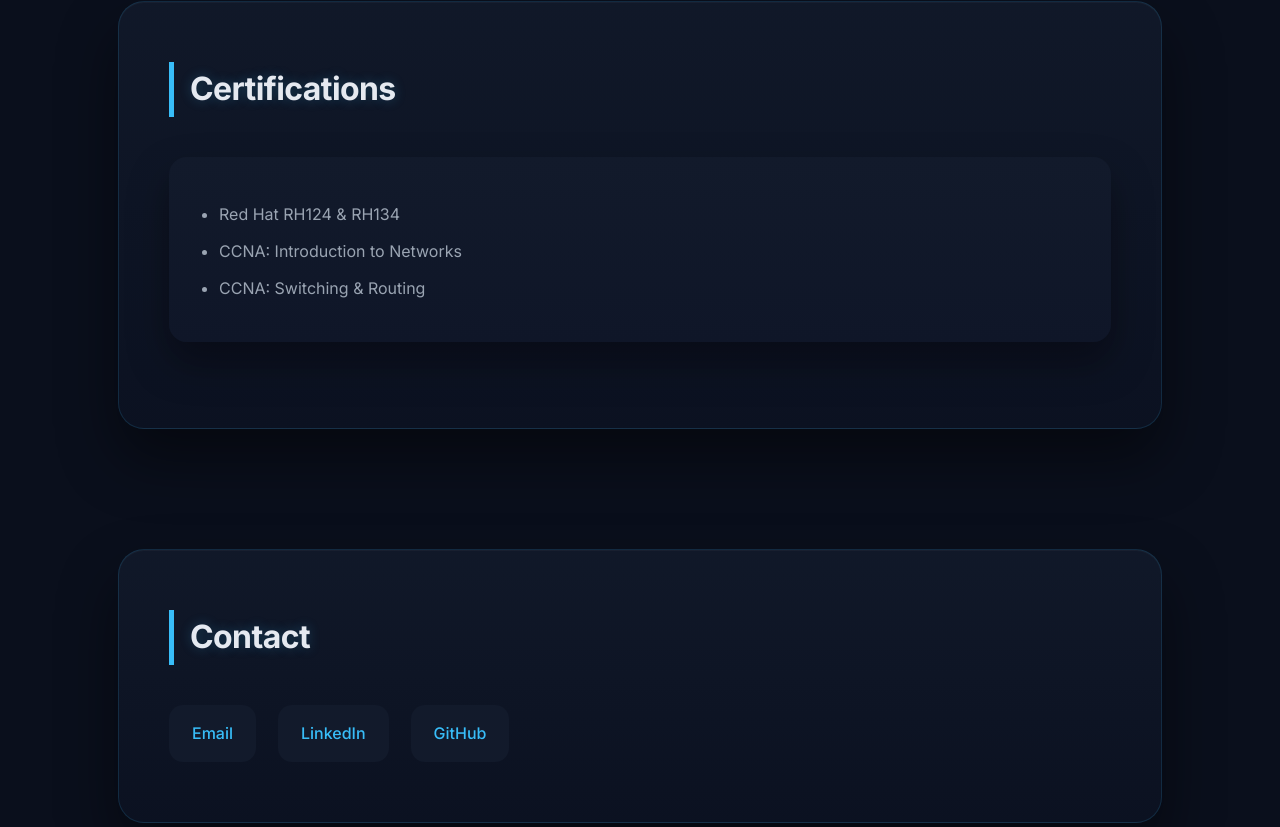
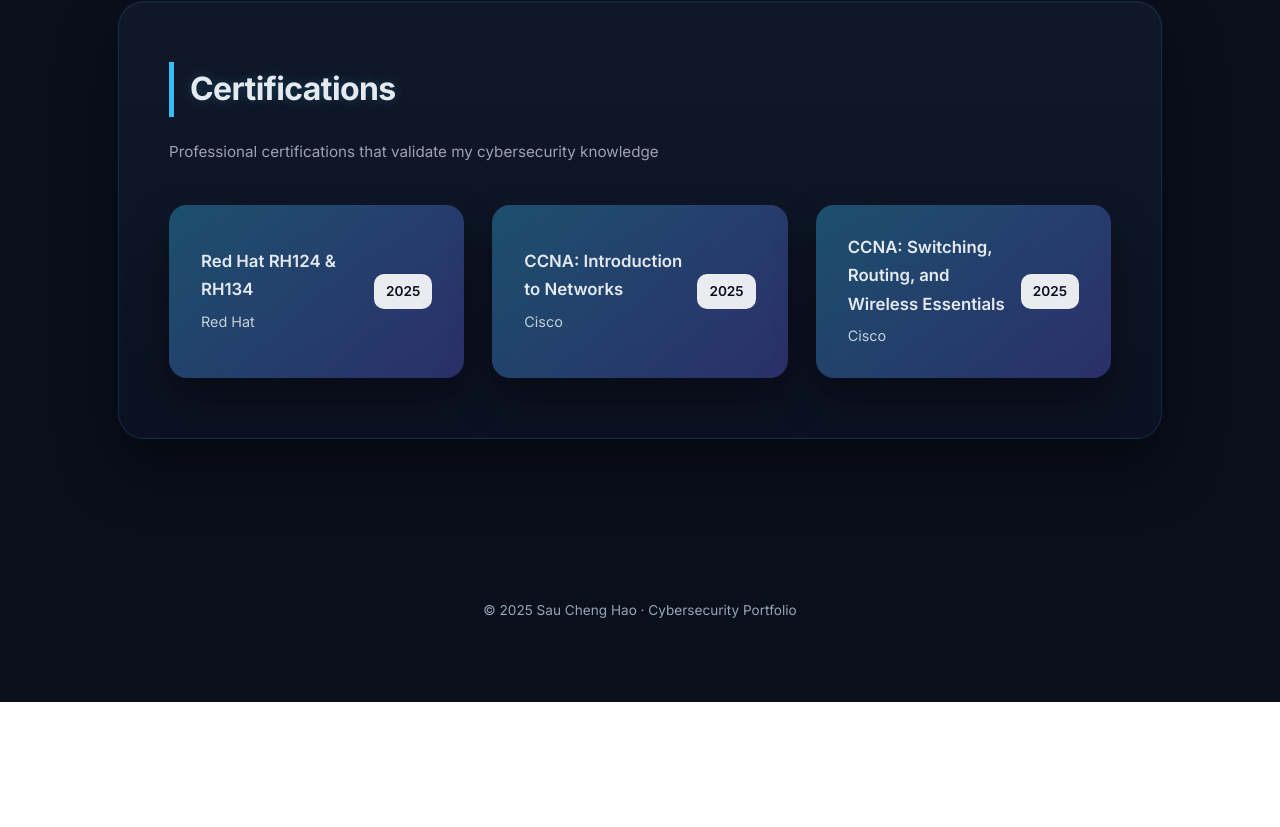
Before and after one commit to butwhytho098/butwhytho098.github.io, a plain HTML site: page index.html in a window 1280 px wide. Shown: the part 3728-4555 px from the top of the page. After the commit the page ends 4430 px from the top, so only its background shows below. Drawn offline with Linux system fonts and the light colour scheme.

Commit message:
Add certifications section with grid layout
Added a certifications section with a grid layout for displaying certification cards.

```diff
--- a/index.html
+++ b/index.html
@@ -165,6 +165,60 @@
       backdrop-filter: blur(8px);
   }
 
+    /* Certifications Section */
+  .section-subtitle {
+    margin-top: -18px;
+    margin-bottom: 40px;
+    color: var(--muted);
+    font-size: 0.95rem;
+  }
+
+  .cert-grid {
+    display: grid;
+    grid-template-columns: repeat(auto-fit, minmax(260px, 1fr));
+    gap: 28px;
+  }
+
+  .cert-card {
+    display: flex;
+    justify-content: space-between;
+    align-items: center;
+    padding: 28px 32px;
+    border-radius: 18px;
+    background: linear-gradient(
+      135deg,
+      rgba(56,189,248,0.35),
+      rgba(99,102,241,0.35)
+    );
+    box-shadow: 0 20px 40px rgba(0,0,0,0.35);
+    transition: transform 0.35s ease, box-shadow 0.35s ease;
+  }
+
+  .cert-card:hover {
+    transform: translateY(-6px);
+    box-shadow: 0 28px 60px rgba(0,0,0,0.45);
+  }
+
+  .cert-card h4 {
+    font-size: 1.05rem;
+    font-weight: 600;
+    margin-bottom: 4px;
+  }
+
+  .cert-card span {
+    font-size: 0.9rem;
+    color: rgba(255,255,255,0.75);
+  }
+
+  .cert-year {
+    background: rgba(255,255,255,0.9);
+    color: #0a0f1c;
+    font-size: 0.85rem;
+    font-weight: 600;
+    padding: 6px 12px;
+    border-radius: 10px;
+  }
+
 /* Space between section panels */
 section + section {
   margin-top: 120px;
@@ -276,15 +330,37 @@
     </section>
 
     <section id="certifications"><h3>Certifications</h3>
-      <div class="card"><ul><li>Red Hat RH124 & RH134</li><li>CCNA: Introduction to Networks</li><li>CCNA: Switching & Routing</li></ul></div>
-    </section>
+      <p class="section-subtitle">
+    Professional certifications that validate my cybersecurity knowledge
+  </p>
 
-    <section id="contact"><h3>Contact</h3>
-      <div class="contact">
-        <a href="mailto:chenghao2468@gmail.com">Email</a>
-        <a href="https://www.linkedin.com/in/sau-cheng-hao-a82a502aa/" target="_blank">LinkedIn</a>
-        <a href="https://github.com/butwhytho098" target="_blank">GitHub</a>
+  <div class="cert-grid">
+
+    <div class="cert-card">
+      <div>
+        <h4>Red Hat RH124 & RH134</h4>
+        <span>Red Hat</span>
       </div>
+      <div class="cert-year">2025</div>
+    </div>
+
+    <div class="cert-card">
+      <div>
+        <h4>CCNA: Introduction to Networks</h4>
+        <span>Cisco</span>
+      </div>
+      <div class="cert-year">2025</div>
+    </div>
+
+    <div class="cert-card">
+      <div>
+        <h4>CCNA: Switching, Routing, and Wireless Essentials</h4>
+        <span>Cisco</span>
+      </div>
+      <div class="cert-year">2025</div>
+    </div>
+
+  </div>
     </section>
 
     <footer>© 2025 Sau Cheng Hao · Cybersecurity Portfolio</footer>
```
